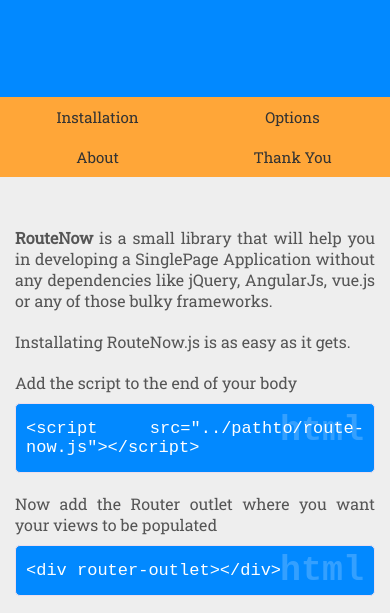
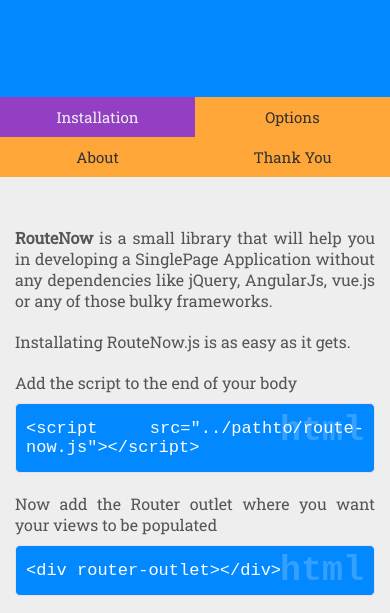
Before and after one commit to akhilarjun/RouteNow, a plain HTML site: page index.html in a window 390 px wide. Shown: the part 194-807 px from the top of the page. Drawn offline with Linux system fonts and the light colour scheme.

Commit message:
Update styles.css

```diff
--- a/css/styles.css
+++ b/css/styles.css
@@ -29,22 +29,20 @@ html,body{padding:0;margin:0;box-sizing: border-box;background:#eee;font-family:
 .navbar .nav{
     display:inline-block;
     cursor: pointer;
-    transition: all 300ms;
     font-size: 15px;
     color: #333;
-    transition: all 300ms;
 }
 
 @media only screen and (max-width: 500px) {
     .navbar .nav{
         width: 50%;
     }
-    .navbar .nav.active:after{
+    .navbar .nav a.active:after{
         border-color: transparent !important;
     }
 }
 
-.navbar .nav:hover{
+.navbar .nav a:hover{
     background: #0289ff;
     color: #fff;
 }
@@ -54,15 +52,16 @@ html,body{padding:0;margin:0;box-sizing: border-box;background:#eee;font-family:
     color: inherit;
     padding: 10px 20px;
     display: block;
+    transition: all 300ms;
 }
 
-.navbar .nav.active{
+.navbar .nav a.active{
     background: #923fc3;
     color: #eee;
     position: relative;
 }
 
-.navbar .nav.active:after{
+.navbar .nav a.active:after{
     position: absolute;
     content: "";
     border: 8px solid transparent;
```
